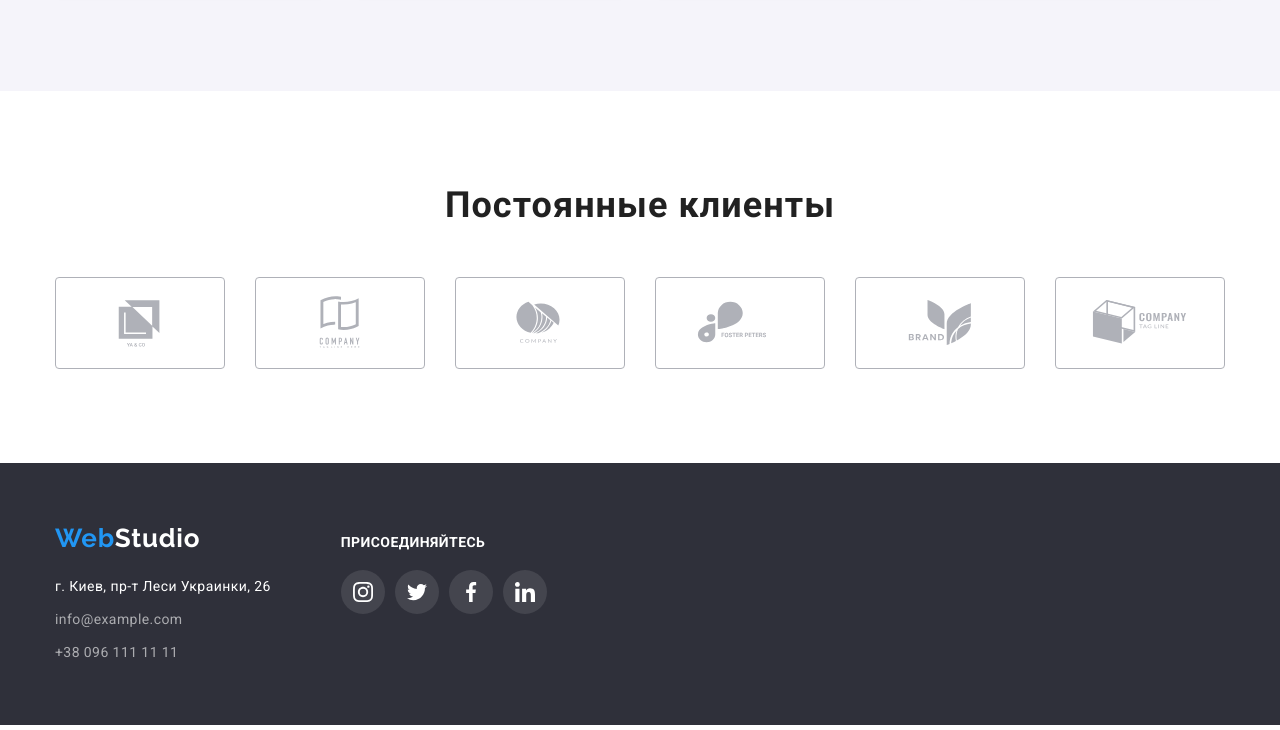
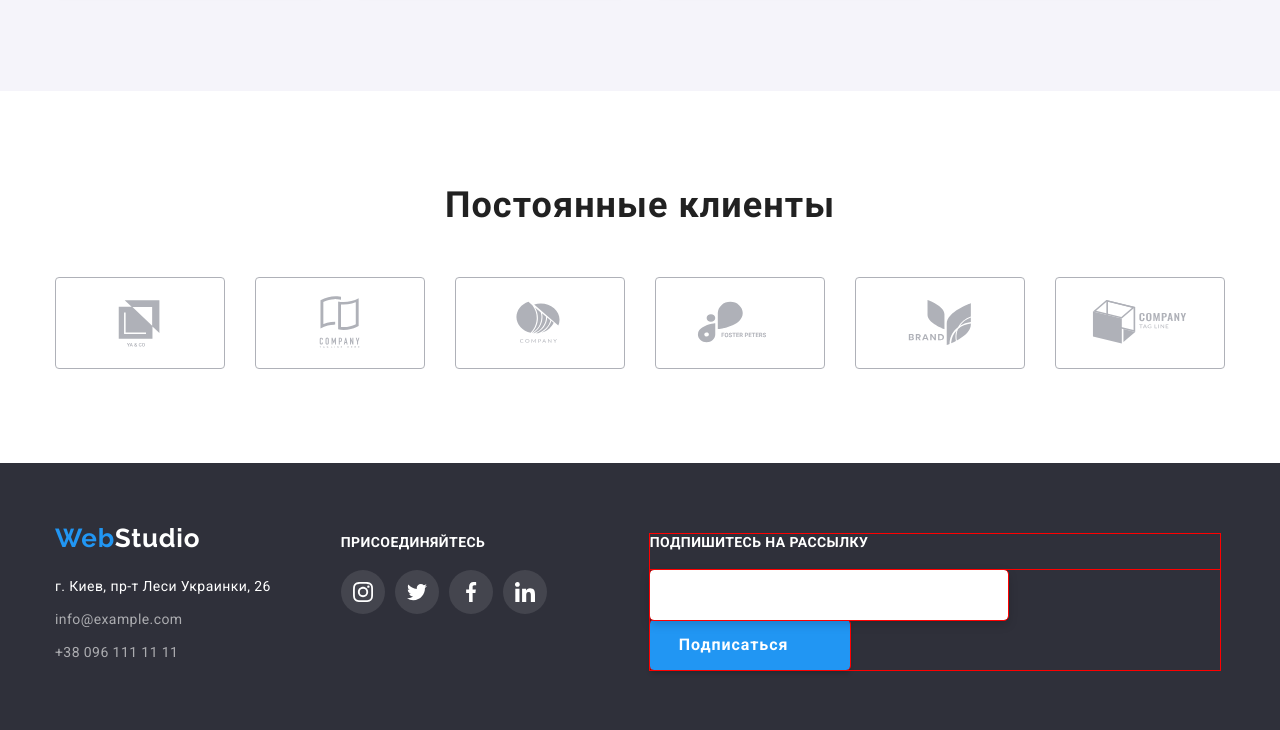
Before and after one commit to MidwayGTR/goit-markup-hw-06, a plain HTML site: page index.html in a window 1280 px wide. Shown: the part 2213-2943 px from the top of the page. Drawn offline with nearby package versions, Linux system fonts and the light colour scheme.

Commit message:
footer subscribe form

```diff
--- a/css/styles.css
+++ b/css/styles.css
@@ -806,7 +806,7 @@ img {
     transition: color var(--animation);
 }
 
-/*social-block  */
+/*----social-block----  */
 
 .social-subtitle {
     margin-bottom: 20px;
@@ -818,6 +818,10 @@ img {
 
     color: #FFFFFF;
 
+}
+
+.social-block {
+    margin-right: 93px;
 }
 
 .social-block .social-list {
@@ -841,6 +845,50 @@ img {
 .footer-icon {
     fill: #ffffff;
 }
+
+/*----subscribe-block----  */
+.subscribe-block {
+    width: 570px;
+    outline: 1px solid red;
+}
+
+.footer-form {
+    display: flex;
+    align-items: center;
+
+    margin-top: 20px;
+    outline: 1px solid red;
+}
+
+.subscribe-input {
+
+    width: 358px;
+    height: 50px;
+
+    margin-right: 12px;
+
+    outline: transparent;
+
+    border: 1px solid rgba(255, 255, 255, 0.3);
+    filter: drop-shadow(0px 4px 4px rgba(0, 0, 0, 0.15));
+    border-radius: 4px;
+
+    outline: 1px solid red;
+}
+
+.form-btn {
+    display: flex;
+    width: 200px;
+    padding: 10px 10px 10px 29px;
+
+    align-items: center;
+
+    outline: 1px solid red;
+
+    box-shadow: 0px 4px 4px rgba(0, 0, 0, 0.15);
+    border-radius: 4px;
+}
+
 
 /*#endregion footer*/
 
--- a/index.html
+++ b/index.html
@@ -494,7 +494,22 @@
                     </li>
                 </ul>
                 </ul>
+            </div>
 
+            <div class="subscribe-block">
+                <h3 class="social-subtitle">Подпишитесь на рассылку</h3>
+                <div class="footer-form">
+                    <form class="form-subscribe" name="subscribe-form">
+
+                        <label>
+                            <input class="subscribe-input" type="email" name="email">
+                        </label>
+
+                        <button class="btn form-btn" type="submit">Подписаться</button>
+
+
+                    </form>
+                </div>
             </div>
 
         </div>
```
